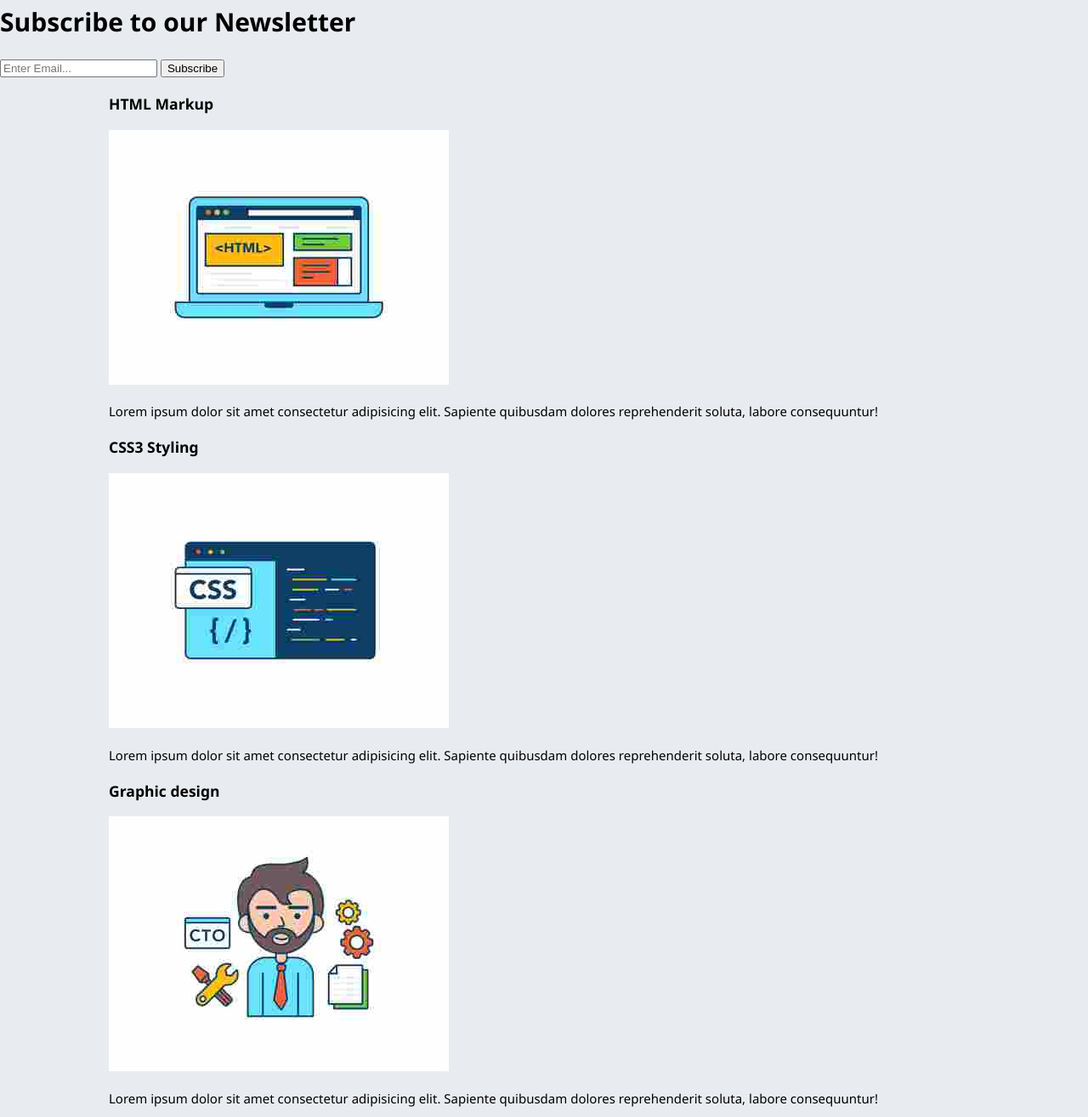
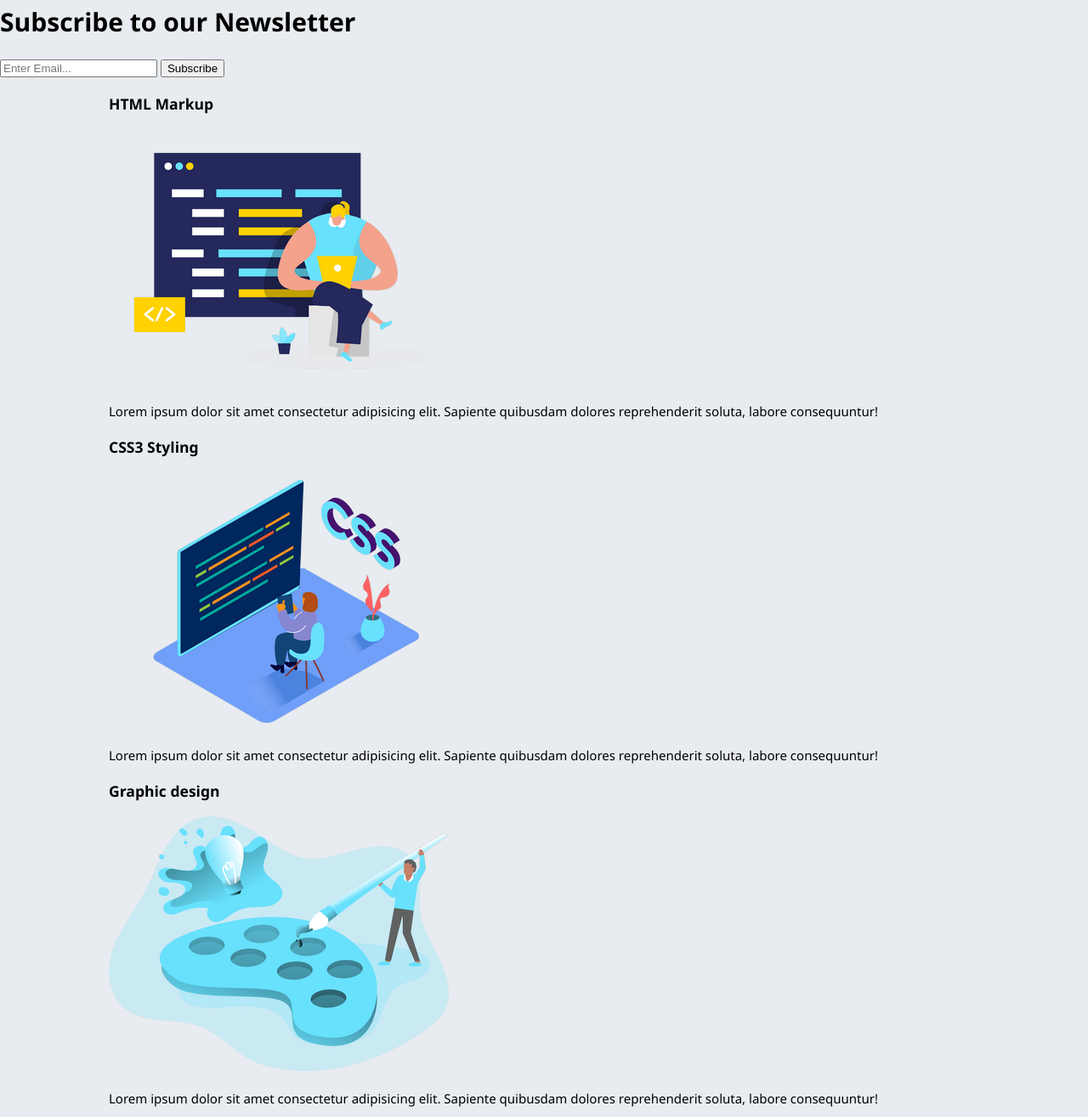
Before and after one commit to Hicham1970/Acme-Web-Desgn, a plain HTML site: page index.html in a window 1280 px wide. Shown: the part 505-1820 px from the top of the page at 85% size. Drawn offline with Linux system fonts and the light colour scheme.

Commit message:
delete some pictures

```diff
--- a/css/style.css
+++ b/css/style.css
@@ -60,7 +60,7 @@ header li:hover{
 /*showcase*/
 #showcase {
     min-height: 400px;
-    background: url(../img/bg2.jpg) no-repeat center top / cover ;
+    background: url("../img/bg.jpg") no-repeat center / cover ;
     text-align: center;
     color:#ffffff;
 }
--- a/index.html
+++ b/index.html
@@ -49,19 +49,19 @@
         <div class="container">
             <div class="box">
                 <h3>HTML Markup</h3>
-                <img src="./img/html.jpg" alt="html logo" />
+                <img src="./img/coding.png" alt="html logo" />
                 <p>Lorem ipsum dolor sit amet consectetur adipisicing elit. Sapiente quibusdam dolores reprehenderit soluta, labore consequuntur!</p>
 
             </div>
             <div class="box">
                 <h3>CSS3 Styling</h3>
-                <img src="./img/css.jpg" alt="css3 logo" />
+                <img src="./img/css6.png" alt="css3 logo" />
                 <p>Lorem ipsum dolor sit amet consectetur adipisicing elit. Sapiente quibusdam dolores reprehenderit soluta, labore consequuntur!</p>
 
             </div>
             <div class="box">
                 <h3>Graphic design</h3>
-                <img src="./img/design.jpg" alt="graphic designer logo" />
+                <img src="./img/create.png" alt="graphic designer logo" />
                 <p>Lorem ipsum dolor sit amet consectetur adipisicing elit. Sapiente quibusdam dolores reprehenderit soluta, labore consequuntur!</p>
 
             </div>
```
Also changed, not shown: img/bg.jpg (added), img/coding.png (added), img/create.png (added), img/css.jpg (deleted), img/css6.png (added), img/design.jpg (deleted), img/html.jpg (deleted), img/pic04.jpg (deleted).
